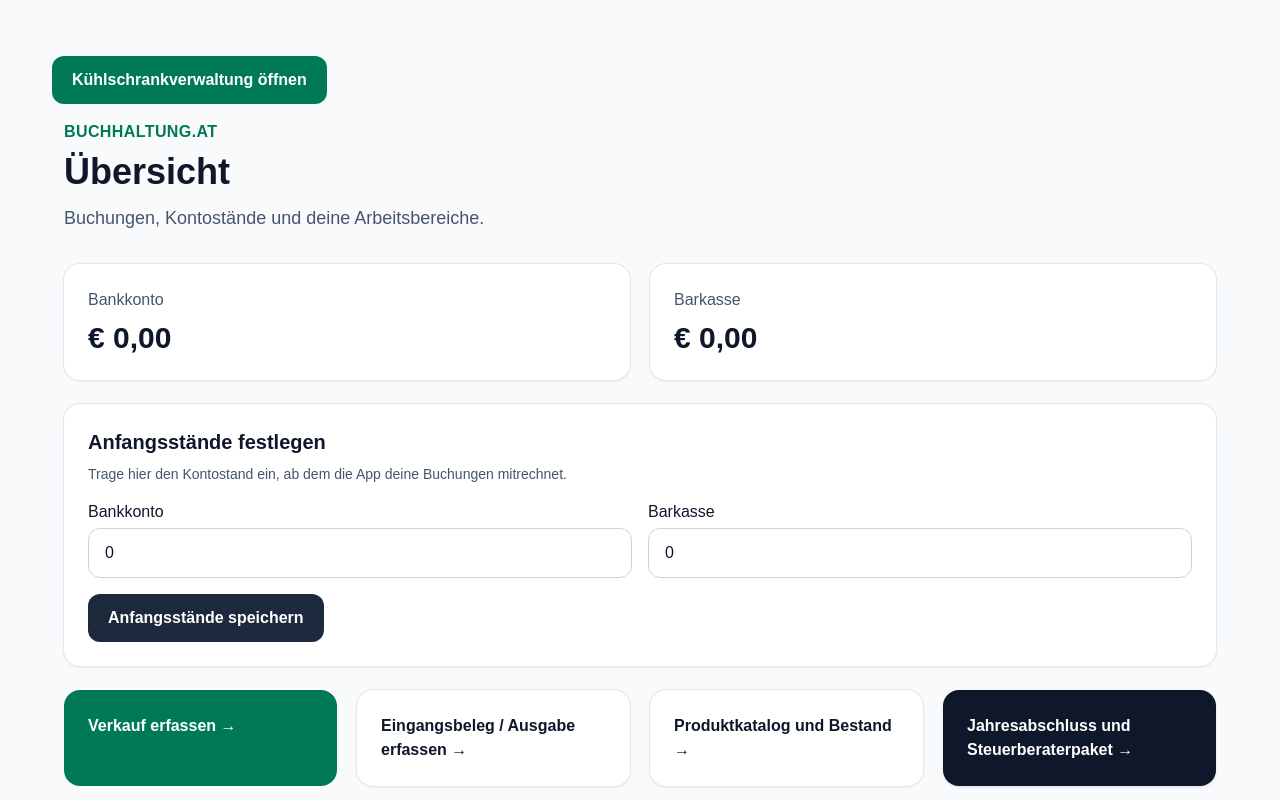
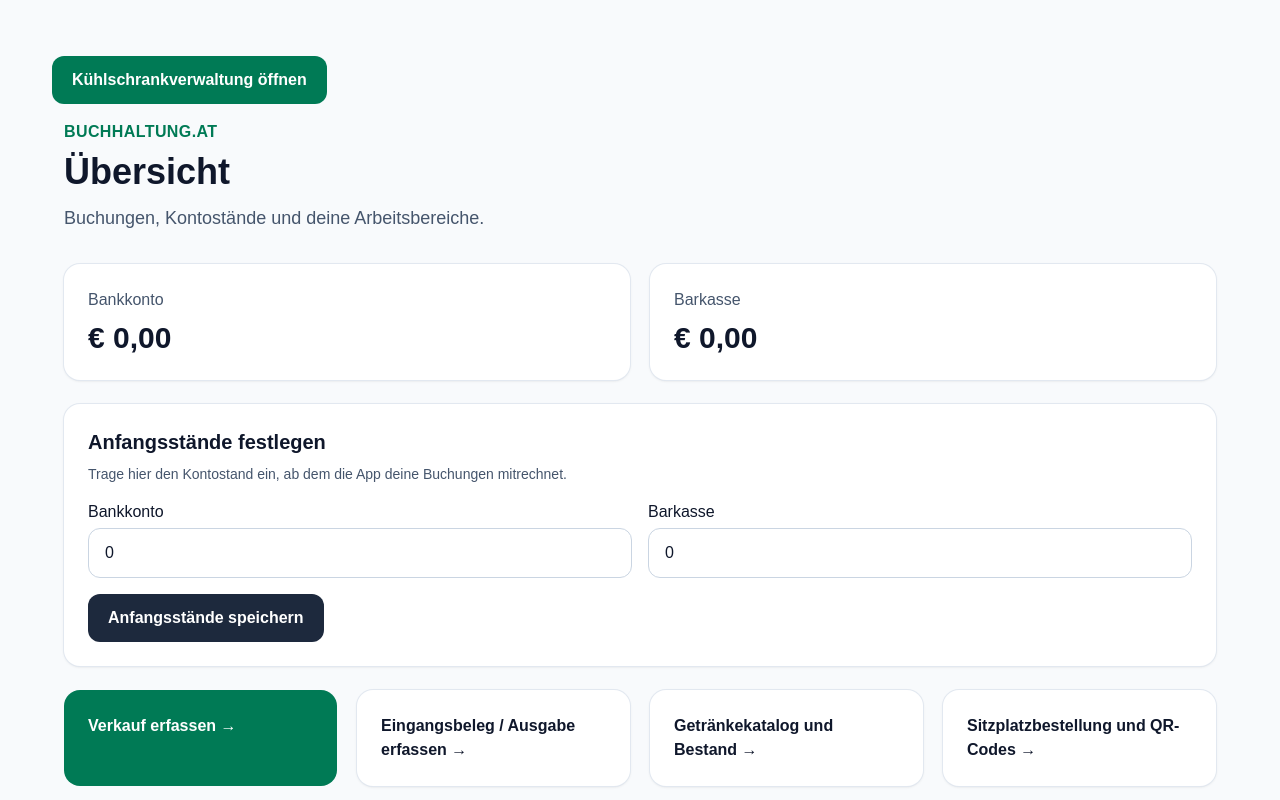
Before and after one commit to zelonkewien-busapp/buchhaltung-at, a Next.js app: page / in a window 1280 px wide. Shown: the top 800 px of the page. Built offline with nearby package versions, Linux system fonts and the light colour scheme; no server answers.

Commit message:
Sitzplatzbestellung in Übersicht verlinken

```diff
--- a/src/app/page.tsx
+++ b/src/app/page.tsx
@@ -12,18 +12,9 @@ type Booking = {
   booking_date: string;
   type: "income" | "expense";
   payment_method: "cash" | "bank";
-  payment_status: "paid" | "open";
-  paid_at: string | null;
   description: string;
   amount: number | string;
   document_no: string | null;
-};
-
-type PaidExpense = {
-  id: string;
-  total_amount: number | string | null;
-  payment_method: "cash" | "bank";
-  payment_status: "paid" | "open";
 };
 
 export default function Home() {
@@ -44,53 +35,30 @@ export default function Home() {
 
     setUserId(auth.user.id);
 
-    const [
-      { data: rows, error },
-      { data: paidExpenses, error: expenseError },
-      { data: settings },
-    ] = await Promise.all([
+    const [{ data: rows, error }, { data: settings }] = await Promise.all([
       supabase.from("bookings").select("*").eq("user_id", auth.user.id)
         .order("booking_date", { ascending: false }).order("created_at", { ascending: false }).limit(1000),
-      supabase
-        .from("incoming_expenses")
-        .select("id,total_amount,payment_method,payment_status")
-        .eq("user_id", auth.user.id)
-        .eq("payment_status", "paid")
-        .limit(1000),
       supabase.from("account_settings").select("*").eq("user_id", auth.user.id).maybeSingle(),
     ]);
 
-    if (error || expenseError) {
-      setMessage(
-        `Buchungen konnten nicht geladen werden: ${
-          error?.message || expenseError?.message || "Unbekannter Fehler"
-        }`
-      );
+    if (error) {
+      setMessage(`Buchungen konnten nicht geladen werden: ${error.message}`);
       return;
     }
 
     const all = (rows ?? []) as Booking[];
-    const allPaidExpenses = (paidExpenses ?? []) as PaidExpense[];
     const bankStart = Number(settings?.bank_opening_balance ?? 0);
     const cashStart = Number(settings?.cash_opening_balance ?? 0);
     setBankOpening(String(bankStart));
     setCashOpening(String(cashStart));
     setBookings(all.slice(0, 10));
 
-    const balances = all
-      .filter((row) => row.payment_status !== "open")
-      .reduce((sum, row) => {
-        const value = Number(row.amount) * (row.type === "income" ? 1 : -1);
-        if (row.payment_method === "bank") sum.bank += value;
-        if (row.payment_method === "cash") sum.cash += value;
-        return sum;
-      }, { bank: bankStart, cash: cashStart });
-
-    for (const expense of allPaidExpenses) {
-      const value = Number(expense.total_amount ?? 0);
-      if (expense.payment_method === "bank") balances.bank -= value;
-      if (expense.payment_method === "cash") balances.cash -= value;
-    }
+    const balances = all.reduce((sum, row) => {
+      const value = Number(row.amount) * (row.type === "income" ? 1 : -1);
+      if (row.payment_method === "bank") sum.bank += value;
+      if (row.payment_method === "cash") sum.cash += value;
+      return sum;
+    }, { bank: bankStart, cash: cashStart });
 
     setBankBalance(balances.bank);
     setCashBalance(balances.cash);
@@ -158,7 +126,7 @@ export default function Home() {
           </button>
         </section>
 
-        <section className="mt-6 grid gap-5 md:grid-cols-2 xl:grid-cols-4">
+        <section className="mt-6 grid gap-5 md:grid-cols-2 lg:grid-cols-4">
           <Link href="/verkauf" className="rounded-2xl bg-emerald-700 p-6 font-semibold text-white hover:bg-emerald-800">
             Verkauf erfassen →
           </Link>
@@ -166,10 +134,10 @@ export default function Home() {
             Eingangsbeleg / Ausgabe erfassen →
           </Link>
           <Link href="/katalog" className="rounded-2xl bg-white p-6 font-semibold shadow-sm ring-1 ring-slate-200">
-            Produktkatalog und Bestand →
+            Getränkekatalog und Bestand →
           </Link>
-          <Link href="/jahresabschluss" className="rounded-2xl bg-slate-900 p-6 font-semibold text-white shadow-sm">
-            Jahresabschluss und Steuerberaterpaket →
+          <Link href="/sitzplatzbestellung" className="rounded-2xl bg-white p-6 font-semibold shadow-sm ring-1 ring-slate-200 hover:ring-emerald-600">
+            Sitzplatzbestellung und QR-Codes →
           </Link>
         </section>
 
@@ -180,15 +148,13 @@ export default function Home() {
               <table className="w-full text-left">
                 <thead><tr className="border-b text-slate-500">
                   <th className="py-3 pr-4">Datum</th><th className="py-3 pr-4">Beschreibung</th>
-                  <th className="py-3 pr-4">Zahlungsart</th><th className="py-3 pr-4">Status</th>
-                  <th className="py-3 text-right">Betrag</th>
+                  <th className="py-3 pr-4">Zahlungsart</th><th className="py-3 text-right">Betrag</th>
                 </tr></thead>
                 <tbody>{bookings.map((row) => (
                   <tr key={row.id} className="border-b last:border-0">
                     <td className="py-3 pr-4">{new Date(row.booking_date).toLocaleDateString("de-AT")}</td>
                     <td className="py-3 pr-4">{row.description}</td>
                     <td className="py-3 pr-4">{row.payment_method === "cash" ? "Bar" : "Bank"}</td>
-                    <td className="py-3 pr-4">{row.payment_status === "open" ? "Offen" : "Bezahlt"}</td>
                     <td className={`py-3 text-right font-semibold ${row.type === "income" ? "text-emerald-700" : "text-red-700"}`}>
                       {row.type === "expense" ? "−" : "+"}{euro.format(Number(row.amount))}
                     </td>
--- a/src/app/uebersicht/page.tsx
+++ b/src/app/uebersicht/page.tsx
@@ -8,8 +8,8 @@ const kacheln = [
     button: "Beleg erfassen",
   },
   {
-    titel: "Produktkatalog und Bestand",
-    text: "Getränke, Snacks, Preise und Warenzugänge verwalten.",
+    titel: "Getränkekatalog und Bestand",
+    text: "Produkte, Preise und Warenzugänge verwalten.",
     link: "/katalog",
     button: "Katalog öffnen",
   },
@@ -20,10 +20,10 @@ const kacheln = [
     button: "Betriebsdaten öffnen",
   },
   {
-    titel: "Jahresabschluss",
-    text: "Jahreszahlen prüfen, Inventur speichern und Steuerberaterpaket laden.",
-    link: "/jahresabschluss",
-    button: "Jahresabschluss öffnen",
+    titel: "Sitzplatzbestellung",
+    text: "Gruppenfahrten verwalten und dauerhafte Sitzplatz-QR-Codes drucken.",
+    link: "/sitzplatzbestellung",
+    button: "Sitzplatzbestellung öffnen",
   },
 ];
 
@@ -39,7 +39,7 @@ export default function Uebersicht() {
           </p>
         </header>
 
-        <section className="grid gap-5 md:grid-cols-2 xl:grid-cols-4">
+        <section className="grid gap-5 md:grid-cols-2 lg:grid-cols-4">
           {kacheln.map((kachel) => (
             <article
               key={kachel.titel}
```
